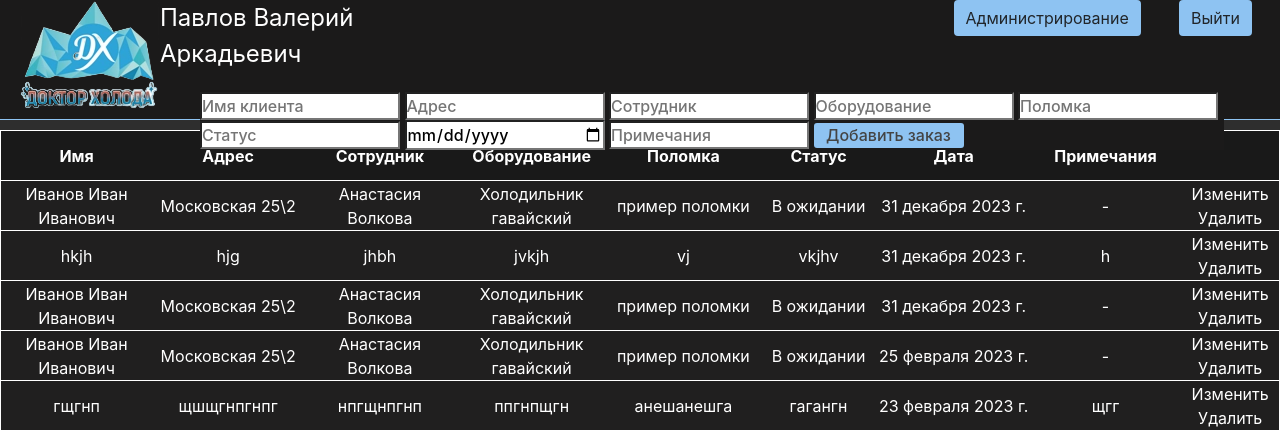
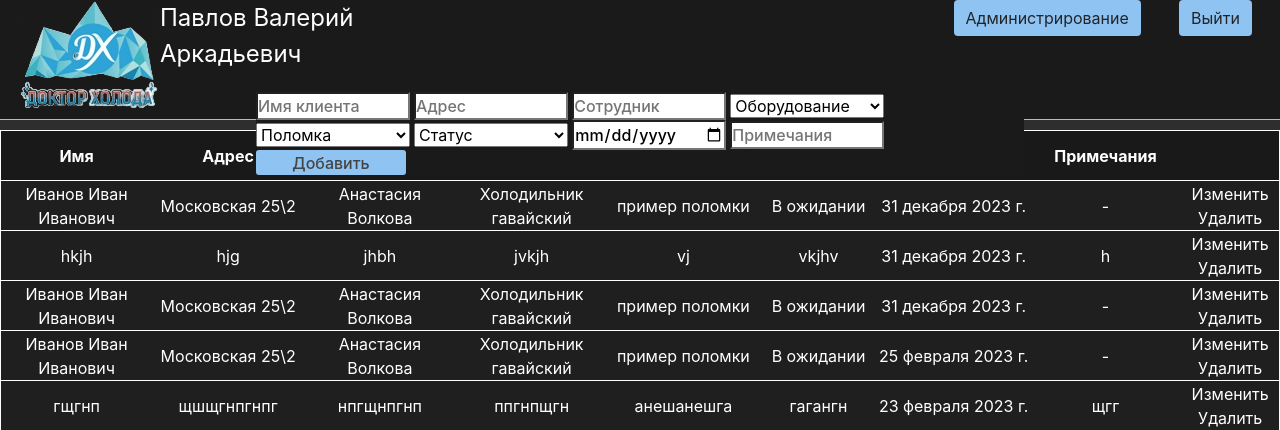
Before and after one commit to InfiniteSpring/project, a Django app: page / in a window 1280 px wide. Shown: the top 430 px of the page. Run offline with Django 4.2, Linux system fonts and the light colour scheme; a user stored in the database is signed in; data comes from the database, SQL or seed files in the repository; both versions use the stored data as it was after the commit; some libraries are stand-ins or nearby versions.

Commit message:
papapapap

```diff
--- a/drholod/core/static/core/css/hstyle.css
+++ b/drholod/core/static/core/css/hstyle.css
@@ -1,4 +1,4 @@
-*{
+* {
   margin: 0;
   padding: 0;
 }
@@ -38,7 +38,8 @@ aside ul li {
   color: #fff;
   transition: transform 0.14s ease;
 }
-aside ul li:hover, aside ul a:hover {
+aside ul li:hover,
+aside ul a:hover {
   color: rgb(142, 195, 242);
   text-decoration: none;
   transform: scale(1.05);
@@ -52,7 +53,6 @@ aside ul li:hover, aside ul a:hover {
   text-align: center;
   float: top;
   font-size: 30px;
-
 }
 main .table-form {
   float: left;
@@ -73,7 +73,7 @@ main .table-form {
   height: 40px;
   position: fixed;
 }
-.butt{
+.butt {
   border: none;
   width: 150px;
   height: 25px;
@@ -85,7 +85,8 @@ main .table-form {
 .butt:hover {
   transform: scale(1.05);
 }
-.redacte, .redactd {
+.redacte,
+.redactd {
   display: block;
   color: #fff;
   transition: transform 0.14s ease;
@@ -102,7 +103,7 @@ main .table-form {
   transform: scale(1.05);
 }
 input {
-    width: 200px;
+  width: 12vw;
   background: #fff;
   color: black;
   font-weight: 500;
@@ -121,12 +122,12 @@ td {
   z-index: 3;
   margin-top: 20px;
   position: fixed;
-    background: #1b1a1a ;
-    width: 80vw;
-    margin-left: 200px;
+  background: #1b1a1a;
+  width: 60vw;
+  margin-left: 20vw;
   float: top;
 }
-.btn{
+.btn {
   background: rgb(142, 195, 242);
   height: auto;
   width: auto;
@@ -182,3 +183,7 @@ th {
   background: rgb(25, 25, 25);
   color: #fff;
 }
+.spisok {
+  width: 12vw;
+  max-width: 12vw;
+}
--- a/drholod/core/templates/homepage.html
+++ b/drholod/core/templates/homepage.html
@@ -24,27 +24,83 @@
             {% if perms.core.can_add_order %}
             <div class="title-add">
                 <form method="POST" action="create/">
-                    {% csrf_token %}
-                    <tr>
-                        <td>
-                            <input type="text" name="name" placeholder="Имя клиента"/>
-                        </td><td>
-                            <input type="text" name="address" placeholder="Адрес"/>
-                        </td><td>
-                            <input type="text" name="employee" placeholder="Сотрудник"/>
-                        </td><td>
-                            <input type="text" name="equipment" placeholder="Оборудование"/>
-                        </td><td>
-                            <input type="text" name="breaking" placeholder="Поломка"/>
-                        </td><td>
-                            <input type="text" name="status" placeholder="Статус"/>
-                        </td><td>
-                            <input type="date" name="date" placeholder="Дата"/>
-                        </td><td>
-                            <input type="text" name="note" placeholder="Примечания"/>
-                        </td>
-                    </tr>
-                    <input type="submit" value="Добавить заказ" class="butt">
+                  {% csrf_token %}
+                  <tr>
+                    <td>
+                      <input type="text" name="name" placeholder="Имя клиента" />
+                    </td>
+                    <td>
+                      <input type="text" name="address" placeholder="Адрес" />
+                    </td>
+                    <td>
+                      <input type="text" name="employee" placeholder="Сотрудник" />
+                    </td>
+                    <td>
+                          <select name="equipment" class="spisok">
+                            <option>Оборудование</option>
+                            <option>Низкотемпературная с/c (моноблок)</option>
+                            <option>Среднетемпературная с/ c(моноблок)</option>
+                            <option>Линия начинения</option>
+                            <option>Стол холодильный</option>
+                            <option>Стол морозильный</option>
+                            <option>Шкаф холодильный</option>
+                            <option>Шкаф морозильный</option>
+                            <option>Витрина холодильная</option>
+                            <option>Горка холодильная</option>
+                            <option>Ларь морозильный</option>
+                            <option>Камера холодильная</option>
+                            <option>Камера холодильная</option>
+                            <option>Лёдогенератор</option>
+                            <option>Холодильник кофемашины</option>
+                            <option>Кондиционер настенный</option>
+                            <option>Кондиционер кассетный</option>
+                            <option>Кондиционер иное</option>
+                            <option>Ларь морозильный</option>
+                            <option>Вытяжка</option>
+                            <option>Иное</option>
+                          </select>
+                    </td>
+                    <td>
+                          <select name="breaking" class="spisok">
+                            <option>Поломка</option>
+                            <option>Высокая температура</option>
+                            <option>Выдает ошибку</option>
+                            <option>Течет вода</option>
+                            <option>Посторонний шум</option>
+                            <option>Моргает контроллер</option>
+                            <option>Не(плохо) открывается дверь</option>
+                            <option>Порван уплотнитель</option>
+                            <option>Отвалилась дверь</option>
+                            <option>Требуется ТО</option>
+                            <option>Замена ручки</option>
+                            <option>Нужна шторка</option>
+                            <option>Не горит свет</option>
+                            <option>Перемерзает</option>
+                            <option>Образовался лёд</option>
+                            <option>Не включается</option>
+                            <option>Не работает</option>
+                            <option>Проводка</option>
+                            <option>Жалоба РПН</option>
+                            <option>Выбивает автомат</option>
+                            <option>Иное</option>
+                          </select>
+                    </td>
+                    <td>
+                          <select name="status" class="spisok">
+                            <option>Статус</option>
+                            <option>Выполнен</option>
+                            <option>В обработке</option>
+                          </select>
+                           <td>
+                            <input type="date" name="date" placeholder="Дата" />
+                          </td>
+                          <td>
+                            <input type="text" name="note" placeholder="Примечания" />
+                          </td>
+                        <input type="submit" value="Добавить" class="butt" />
+                      </form>
+                    </td>
+                  </tr>
                 </form>
             </div>
             {% endif %}
```
Also changed, not shown: drholod/db.sqlite3. Lines whose indentation alone changed are shown as unchanged.
